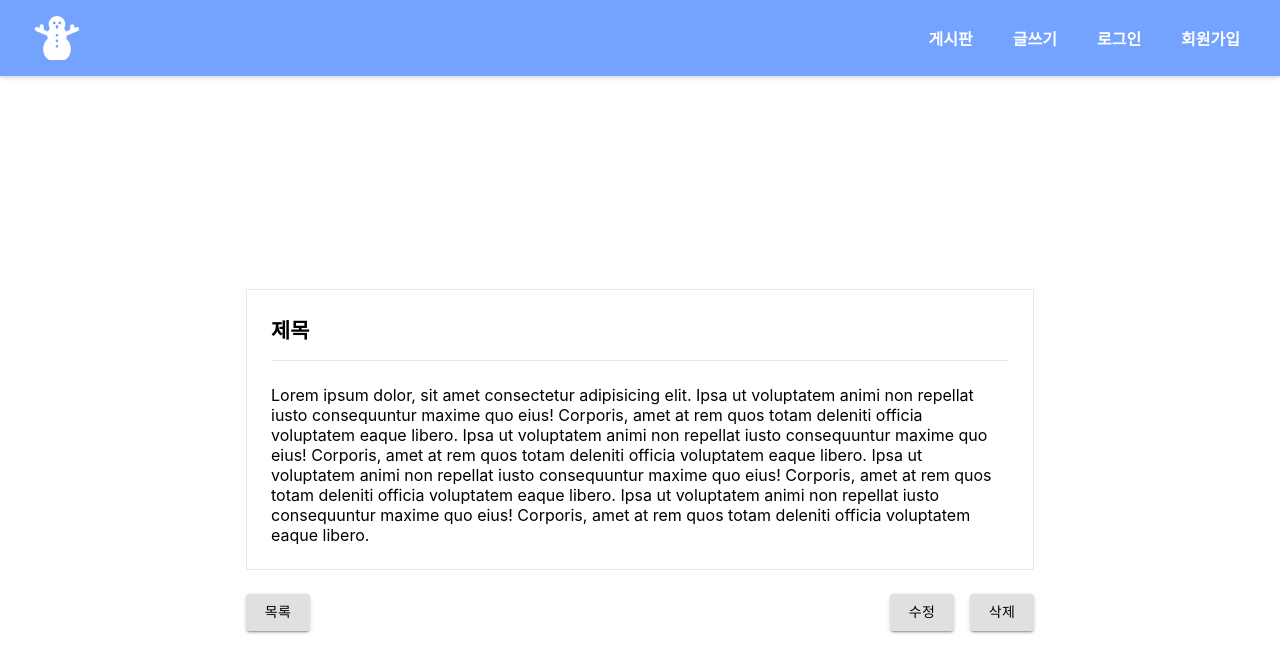
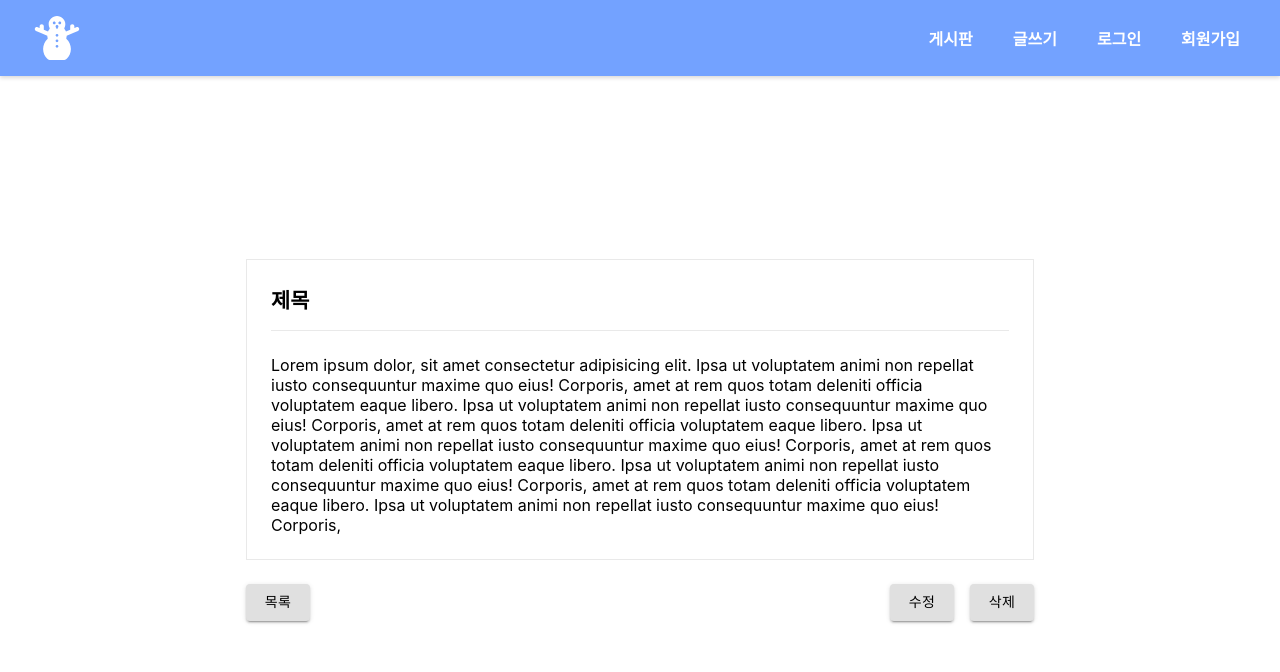
Before and after one commit to rabbit-22/front_study, a React (Create React App) app: page /board/1 in a window 1280 px wide. Shown: the top 672 px of the page. Built offline with nearby package versions, Linux system fonts and the light colour scheme; the HTML template or start-up script is replaced by a standard one.

Commit message:
refactor: add navigate

```diff
--- a/src/pages/LoginPage.tsx
+++ b/src/pages/LoginPage.tsx
@@ -1,6 +1,6 @@
 import React from 'react';
 import { Box, Button, Container, TextField } from '@mui/material';
-import { Link } from 'react-router-dom';
+import { Link, useNavigate } from 'react-router-dom';
 import Division from '../components/Division';
 
 /**
@@ -10,6 +10,11 @@ import Division from '../components/Division';
  */
 
 function LoginPage() {
+  const navigate = useNavigate();
+  const handleClick = () => {
+    //fetch
+    navigate('/board');
+  }
   return (
     <Container maxWidth="xs">
       <Box sx={{
@@ -18,7 +23,8 @@ function LoginPage() {
         minHeight: '100vh',
         flexDirection: 'column',
         alginItems: 'center',}}>
-          <Box sx={{
+          <Box
+            sx={{
             display: 'flex',
             justifyContent: 'center',
             fontWeight: 'bold',
@@ -31,7 +37,7 @@ function LoginPage() {
           <Division />
           <TextField sx={{ mb: 3 }} id="email" required label="Email Address" variant="outlined" autoFocus/>
           <TextField id="password" required label="Password" variant="outlined" type="password"/>
-          <Button sx={{mt: 3}} variant="contained">Sign in</Button>
+          <Button  onClick={handleClick} sx={{mt: 3}} variant="contained">Sign in</Button>
           <Link to="/signup">
             <Box sx={{
               display: 'flex',
--- a/src/pages/ReadBoardPage.tsx
+++ b/src/pages/ReadBoardPage.tsx
@@ -44,7 +44,7 @@ function ReadBoardPage() {
 
   return (
     <>
-    <Box sx={{ border: '1px solid #E9E9E9', p: 3, mt: 20}}>
+    <Box sx={{ border: '1px solid #E9E9E9', p: 3, mt: 15}}>
       <Box sx={{ mb: 2, fontWeight: 'bold', fontSize: '1.3rem' }}>제목</Box>
       <Box sx={{ borderBottom: '1px solid #E9E9E9', mb: 3}} />
       <Box>Lorem ipsum dolor, sit amet consectetur adipisicing elit.
@@ -56,6 +56,7 @@ function ReadBoardPage() {
         amet at rem quos totam deleniti officia voluptatem eaque libero.
         Ipsa ut voluptatem animi non repellat iusto consequuntur maxime quo eius! Corporis,
         amet at rem quos totam deleniti officia voluptatem eaque libero.
+        Ipsa ut voluptatem animi non repellat iusto consequuntur maxime quo eius! Corporis,
       </Box>
       </Box>
       <Box sx={{ display: 'flex', justifyContent: 'space-between', my: 3, mb: 5 }}>
```
